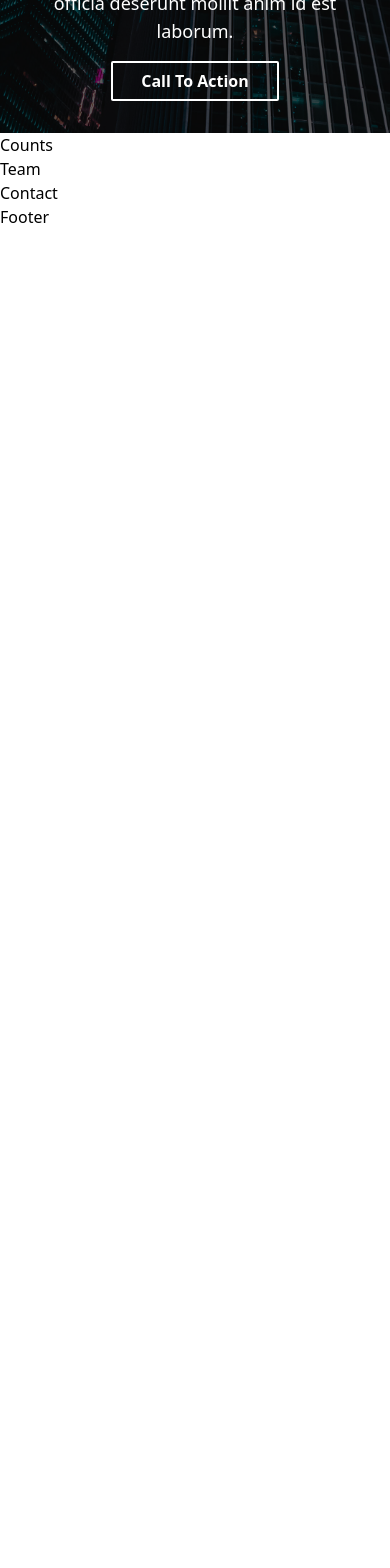
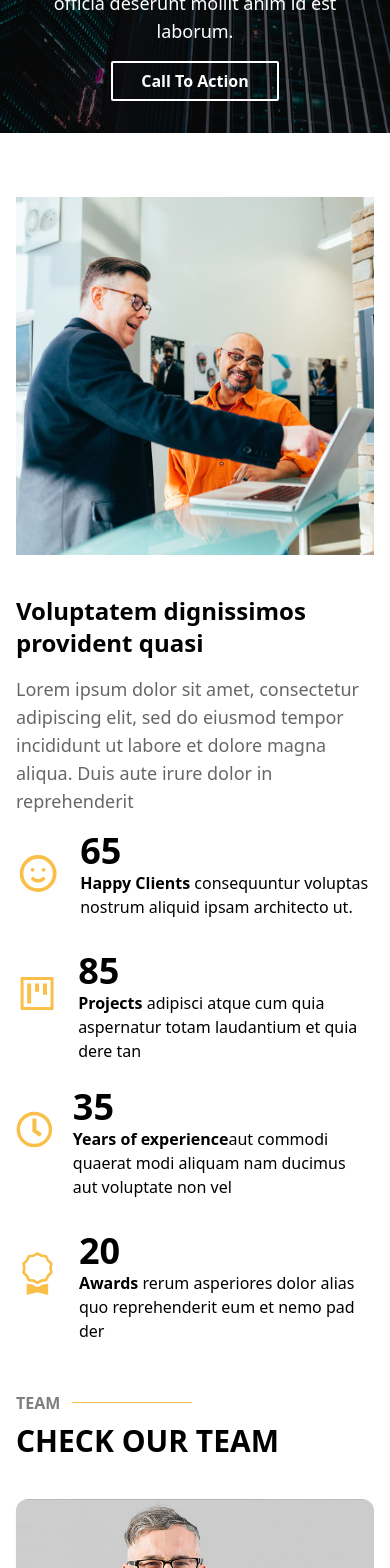
Before and after one commit to estherlardze/gp-landing-page, a React (Vite) app: page / in a window 390 px wide. Shown: the part 5520-7088 px from the top of the page. Before the commit the page ends 5749 px from the top, so only its background shows below. Built offline with nearby package versions, Linux system fonts and the light colour scheme.

Commit message:
team section done

```diff
--- a/package.json
+++ b/package.json
@@ -11,9 +11,11 @@
   },
   "dependencies": {
     "react": "^18.2.0",
+    "react-countup": "^6.4.2",
     "react-dom": "^18.2.0",
     "react-icons": "^4.11.0",
-    "react-router-dom": "^6.16.0"
+    "react-router-dom": "^6.16.0",
+    "react-visibility-sensor": "^5.1.1"
   },
   "devDependencies": {
     "@types/react": "^18.2.15",
--- a/src/component/ContactUs/ContactUs.jsx
+++ b/src/component/ContactUs/ContactUs.jsx
@@ -2,8 +2,16 @@ import React from 'react'
 
 const ContactUs = () => {
   return (
-    <div>
-      Contact
+    <div className='mx-4 sm:mx-8 xl:mx-24 mt-12'>
+      <div className="flex items-end justify-start gap-3 mb-2">
+        <h3 className="text-black/50 font-semibold">CONTACT</h3>
+        <span className="w-[120px] h-[1px] mb-3 bg-yellow"></span>
+      </div>
+      <h1 className="text-3xl sm:text-4xl font-bold tracking-2 mt-2">CONTACT US</h1>
+
+      <div>
+         img
+      </div>
     </div>
   )
 }
--- a/src/component/Counts/Counts.jsx
+++ b/src/component/Counts/Counts.jsx
@@ -1,9 +1,60 @@
-import React from 'react'
+import React from 'react';
+import {counts} from '../../assets/index';
+import {HiOutlineEmojiHappy} from 'react-icons/hi';
+import {AiOutlineProject} from 'react-icons/ai';
+import {FaRegClock} from 'react-icons/fa';
+import {BsAward} from 'react-icons/bs';
+import  CountUp  from 'react-countup';
 
 const Counts = () => {
   return (
-    <div>
-      Counts
+    <div className='flex gap-10 flex-col lg:flex-row mx-4 sm:mx-8 xl:mx-24 mt-16'>
+      <div >
+        <img src={counts} alt="count image"/>
+      </div>
+
+      <div >
+        <h1 className='font-bold text-2xl md:text-3xl lg:text-[38px]'>Voluptatem dignissimos provident quasi</h1>
+        <p className='text-black/60 my-4 text-lg'>Lorem ipsum dolor sit amet, consectetur adipiscing elit, sed do eiusmod tempor
+           incididunt ut labore et dolore magna aliqua. Duis aute irure dolor in reprehenderit</p>
+
+        <div className='flex flex-col sm:flex-row gap-8 justify-center'>
+           <div className='flex gap-2'>
+              <HiOutlineEmojiHappy size={85} className='text-yellow mr-3 lg:mr-0'/>
+              <div>
+              <CountUp start={0} end={65} duration={6.5} className='text-4xl font-bold'/>
+                 <p><span className='font-semibold'>Happy Clients</span> consequuntur voluptas nostrum aliquid ipsam architecto ut.</p>
+              </div>
+           </div>
+
+           <div className='flex gap-2'>
+            <AiOutlineProject size={85} className='text-yellow mr-3 lg:mr-0'/>
+            <div>
+            <CountUp start={0} end={85} duration={6.5} className='text-4xl font-bold'/>
+                <p><span className='font-semibold'>Projects</span>  adipisci atque cum quia aspernatur totam laudantium et quia dere tan</p>
+            </div>
+           </div>
+        </div>
+
+        <div className='flex flex-col sm:flex-row justify-center gap-8 mt-6'>
+        <div className='flex gap-2'>
+          <FaRegClock size={85} className='text-yellow mr-3 lg:mr-0'/>
+            <div>
+            <CountUp start={0} end={35} duration={6.5} className='text-4xl font-bold'/>
+                <p><span className='font-semibold'>Years of experience</span>aut commodi quaerat modi aliquam nam ducimus aut voluptate non vel</p>
+            </div>
+           </div>
+
+           <div className='flex gap-2'>
+            <BsAward size={85} className='text-yellow mr-3 lg:mr-0'/>
+            <div>
+            <CountUp start={0} end={20} duration={6.5} className='text-4xl font-bold'/>
+                <p><span className='font-semibold'>Awards</span> rerum asperiores dolor alias quo reprehenderit eum et nemo pad der</p>
+            </div>
+           </div>
+        </div>
+      </div>
+
     </div>
   )
 }
--- a/src/component/Hero/Hero.jsx
+++ b/src/component/Hero/Hero.jsx
@@ -7,7 +7,7 @@ const Hero = () => {
   return (
     <div className='pt-[150px] flex flex-col justify-center items-center'>
       <div className='lg:max-w-[50%] text-center '>
-        <h1 className='text-4xl md:text-6xl font-bold leading-14'>Powerful Digital Solutions With Gp <span className='text-yellow'>.</span></h1>
+        <h1 className='text-4xl md:text-6xl font-bold leading-14 lg:mb-4'>Powerful Digital Solutions With Gp <span className='text-yellow'>.</span></h1>
         <h3 className='mt-2 text-2xl'>We are team of talented digital marketers</h3>
       </div>
       <div className='mt-14 flex gap-6 flex-wrap mx-4 items-center justify-center'>
--- a/src/component/Team/Team.jsx
+++ b/src/component/Team/Team.jsx
@@ -1,9 +1,22 @@
 import React from 'react'
+import TeamCard from '../TeamCard'
+import {team1, team2, team3, team4} from '../../assets/index'
 
 const Team = () => {
   return (
-    <div>
-      Team
+    <div className='mx-4 sm:mx-8 xl:mx-24 mt-12'>
+      <div className="flex items-end justify-start gap-3 mb-2">
+        <h3 className="text-black/50 font-semibold">TEAM</h3>
+        <span className="w-[120px] h-[1px] mb-3 bg-yellow"></span>
+      </div>
+      <h1 className="text-3xl sm:text-4xl font-bold tracking-2 mt-2">CHECK OUR TEAM</h1>
+
+      <div className='flex flex-wrap mt-10 gap-5'>
+        <TeamCard image={team1} name="Walter White" position="Chief Executive Officer"/>
+        <TeamCard image={team2} name="Sarah Jhonson" position="Product Manager"/>
+        <TeamCard image={team3} name="William Anderson" position="CTO"/>
+        <TeamCard image={team4} name="Amanda Jepson" position="Accountant"/>
+      </div>
     </div>
   )
 }
--- a/src/component/TeamCard.jsx
+++ b/src/component/TeamCard.jsx
@@ -1,10 +1,27 @@
 import React from 'react'
+import {AiOutlineTwitter} from 'react-icons/ai'
+import {BiLogoFacebookCircle} from 'react-icons/bi'
+import {BsInstagram, BsLinkedin} from 'react-icons/bs'
 
-const TeamCard = () => {
+
+const TeamCard = ({image, name, position}) => {
   return (
-    <div>
-      TeamCard
+   <div class="flex flex-col bg-white shadow-sm rounded-xl w-full sm:w-[265px] dark:shadow-slate-300 relative group ">
+     <div>
+       <img class="w-full sm:w-[280px] h-auto rounded-t-xl" src={image} alt="Team mate"/>
+       <div className='flex gap-2 absolute bottom-[140px] left-[20%] opacity-0 group-hover:opacity-100 transition-all ease-in-out duration-500 transform translate-y-0 group-hover:translate-y-1/2'>
+         <AiOutlineTwitter size={35} className='bg-white p-[5px] text-black/60 hover:text-black hover:bg-yellow cursor-pointer transition-all ease-in-out duration-500 rounded-sm'/>
+         <BiLogoFacebookCircle size={35} className='bg-white p-[5px] text-black/60 hover:text-black hover:bg-yellow cursor-pointer transition-all ease-in-out duration-500 rounded-sm'/>
+         <BsInstagram size={35} className='bg-white p-[5px] text-black/60 hover:text-black hover:bg-yellow cursor-pointer transition-all ease-in-out duration-500 rounded-sm'/>
+         <BsLinkedin size={35} className='bg-white p-[5px] text-black/60 hover:text-black hover:bg-yellow cursor-pointer transition-all ease-in-out duration-500 rounded-sm'/>
+       </div>
+     </div>
+
+    <div class="p-4 md:p-5">
+      <h3 class="text-lg font-bold text-black"> {name}</h3>
+      <p class="mt-1 text-gray-800 dark:text-gray-400">{position}</p>
     </div>
+</div>
   )
 }
 
```
Also changed, not shown: 2 other files (tests, documents, lock files or other folders).
